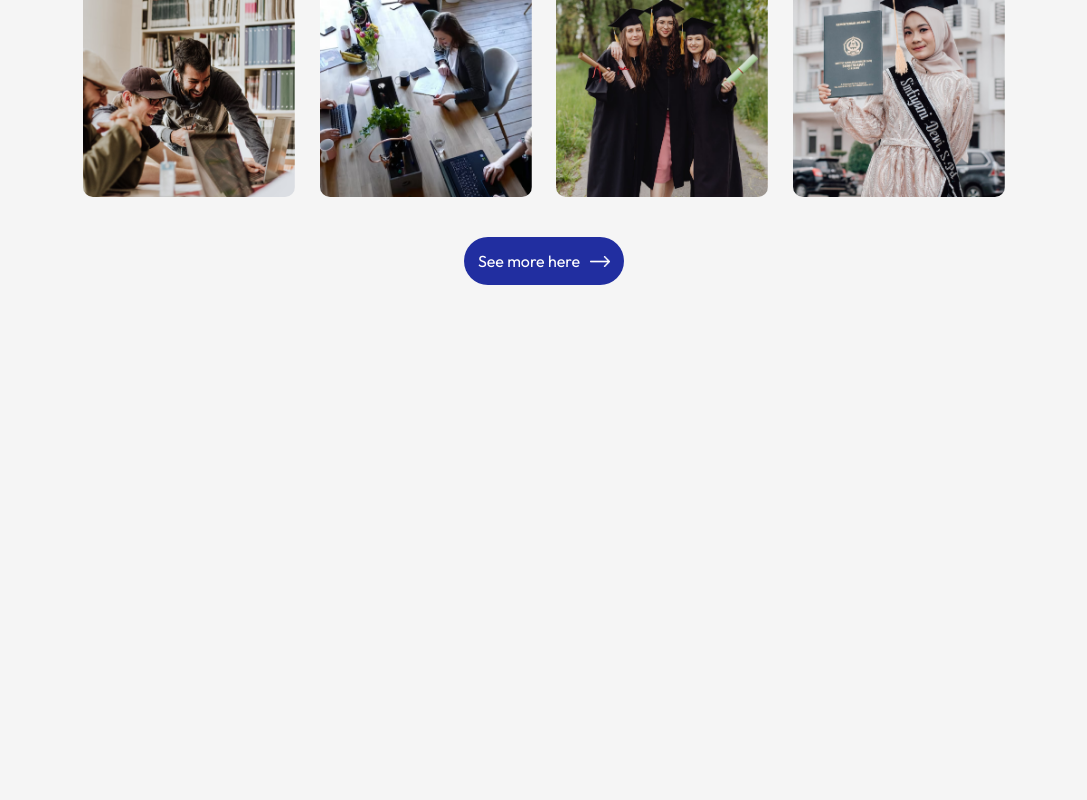
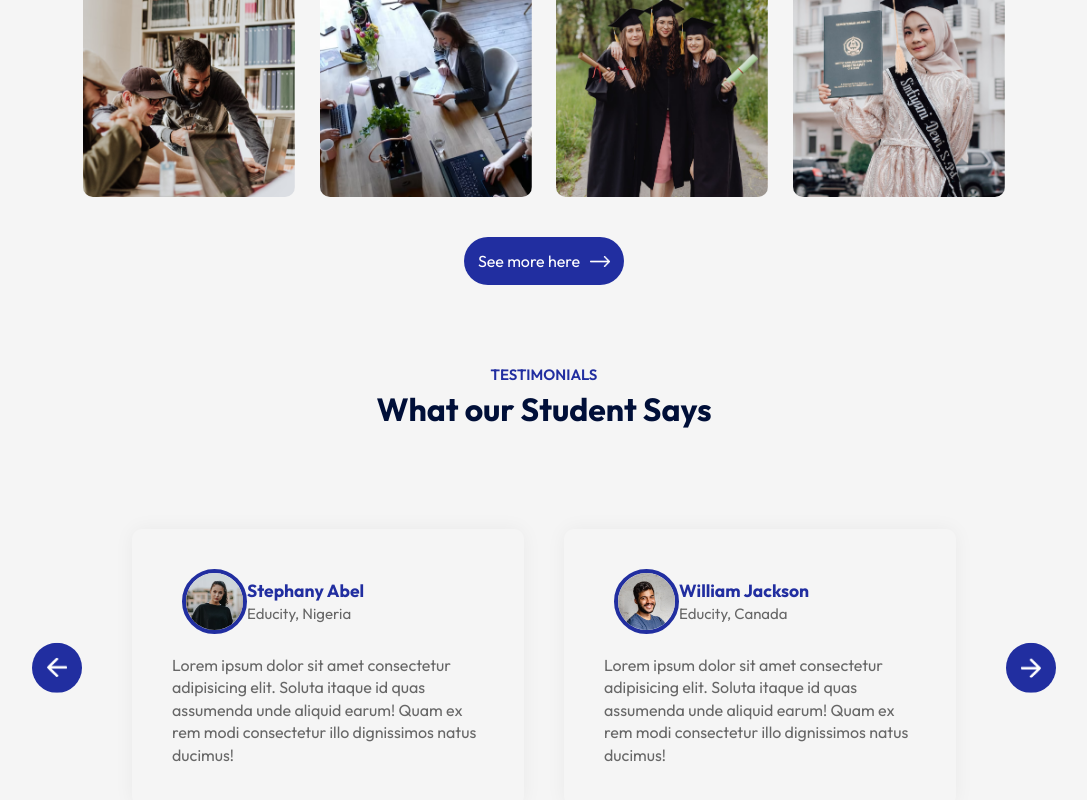
Before and after one commit to JD-Ojonugwa/Educity-University, a React (Vite) app in the folder vite-project/: page / in a window 1280 px wide. Shown: the part 2072-2872 px from the top of the page, without its empty margins (96-1183 px from the left). Before the commit the page ends 2437 px from the top, so only its background shows below. Built offline with nearby package versions, Linux system fonts and the light colour scheme.

Commit message:
feat: added  Testimonials to component, also added slider effect (for scrolling).

```diff
--- a/vite-project/src/App.jsx
+++ b/vite-project/src/App.jsx
@@ -5,7 +5,7 @@ import About from "./Component/About/About";
 import Title from "./Component/Title/Title";
 import Program from "./Component/Program/Program";
 import Campus from "./Component/Campus/Campus";
-// import Testimonials from "./Component/Testimonials/Testimonials";
+import Testimonials from "./Component/Testimonials/Testimonials";
 // import Contact from "./Component/Contact/Contact";
 // import Footer from "./Component/Footer/Footer";
 
@@ -20,11 +20,11 @@ function App() {
         <About />
         <Title subTitle="GALLERY" title="Campus Photos" />
         <Campus />
-        {/* <Title subTitle="TESTIMONIALS" title="What our Student Says" />
+        <Title subTitle="TESTIMONIALS" title="What our Student Says" />
         <Testimonials />
-        <Title subTitle="CONTACT US" title="Get in Touch" />
+        {/* <Title subTitle="CONTACT US" title="Get in Touch" />
         <Contact />
-        <Footer />  */}
+        <Footer />   */}
       </div>
     </div>
   );
--- /dev/null
+++ b/vite-project/src/Component/Testimonials/Testimonials.css
@@ -0,0 +1,66 @@
+.testimonials {
+  margin: 80px auto;
+  padding: 0 80px;
+  position: relative;
+}
+
+.next-btn,
+.back-btn {
+  position: absolute;
+  top: 50%;
+  right: 0;
+  transform: translateY(-50%);
+  background-color: #212ea0;
+  width: 50px;
+  padding: 15px;
+  border-radius: 50%;
+  cursor: pointer;
+}
+
+.back-btn {
+  right: auto;
+  left: 0;
+}
+
+.slider {
+  overflow: hidden;
+}
+
+.slider ul {
+  display: flex;
+  width: 200%;
+  overflow-x: hidden;
+  transition: 0.5s;
+}
+
+.slider ul li {
+  list-style: none;
+  width: 50%;
+  padding: 20px;
+}
+
+.slide {
+  color: #676767;
+  box-shadow: 0 0 20px rgba(0, 0, 0, 0.05);
+  padding: 40px;
+  border-radius: 10px;
+  line-height: 1.4;
+}
+
+.slide img {
+  width: 65px;
+  border-radius: 50%;
+  margin-left: 10px;
+  border: 4px solid #212ea0;
+}
+
+.user-info {
+  display: flex;
+  align-items: center;
+  margin-bottom: 20px;
+  font-size: 15px;
+}
+
+.user-info h3 {
+  color: #212ea0;
+}
--- /dev/null
+++ b/vite-project/src/Component/Testimonials/Testimonials.jsx
@@ -0,0 +1,109 @@
+import React, { useRef } from "react";
+import "./Testimonials.css";
+import next_icon from "../../assets/next-icon.png";
+import back_icon from "../../assets/back-icon.png";
+import user_1 from "../../assets/user-1.png";
+import user_2 from "../../assets/user-2.png";
+import user_3 from "../../assets/user-3.png";
+import user_4 from "../../assets/user-4.png";
+
+function Testimonials() {
+  const slider = useRef();
+  let tx = 0;
+
+  const slideForward = () => {
+    if (tx > -50) {
+      tx -= 25;
+    }
+    slider.current.style.transform = `translateX(${tx}%)`;
+  };
+
+  const slideBackward = () => {
+    if (tx < 0) {
+      tx += 25;
+    }
+    slider.current.style.transform = `translateX(${tx}%)`;
+  };
+
+  return (
+    <div className="testimonials">
+      <img src={next_icon} alt="" className="next-btn" onClick={slideForward} />
+      <img
+        src={back_icon}
+        alt=""
+        className="back-btn"
+        onClick={slideBackward}
+      />
+      <div className="slider">
+        <ul ref={slider}>
+          <li>
+            <div className="slide">
+              <div className="user-info">
+                <img src={user_1} alt="" />
+                <div>
+                  <h3>Stephany Abel</h3>
+                  <span>Educity, Nigeria</span>
+                </div>
+              </div>
+              <p>
+                Lorem ipsum dolor sit amet consectetur adipisicing elit. Soluta
+                itaque id quas assumenda unde aliquid earum! Quam ex rem modi
+                consectetur illo dignissimos natus ducimus!
+              </p>
+            </div>
+          </li>
+          <li>
+            <div className="slide">
+              <div className="user-info">
+                <img src={user_2} alt="" />
+                <div>
+                  <h3>William Jackson</h3>
+                  <span>Educity, Canada</span>
+                </div>
+              </div>
+              <p>
+                Lorem ipsum dolor sit amet consectetur adipisicing elit. Soluta
+                itaque id quas assumenda unde aliquid earum! Quam ex rem modi
+                consectetur illo dignissimos natus ducimus!
+              </p>
+            </div>
+          </li>
+          <li>
+            <div className="slide">
+              <div className="user-info">
+                <img src={user_3} alt="" />
+                <div>
+                  <h3>Asenath Cairo</h3>
+                  <span>Educity, Egypt</span>
+                </div>
+              </div>
+              <p>
+                Lorem ipsum dolor sit amet consectetur adipisicing elit. Soluta
+                itaque id quas assumenda unde aliquid earum! Quam ex rem modi
+                consectetur illo dignissimos natus ducimus!
+              </p>
+            </div>
+          </li>
+          <li>
+            <div className="slide">
+              <div className="user-info">
+                <img src={user_4} alt="" />
+                <div>
+                  <h3>Ben Stark</h3>
+                  <span>Educity, London</span>
+                </div>
+              </div>
+              <p>
+                Lorem ipsum dolor sit amet consectetur adipisicing eli4. Soluta
+                itaque id quas assumenda unde aliquid earum! Quam ex rem modi
+                consectetur illo dignissimos natus ducimus!
+              </p>
+            </div>
+          </li>
+        </ul>
+      </div>
+    </div>
+  );
+}
+
+export default Testimonials;
```
